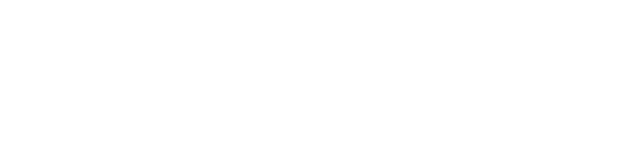
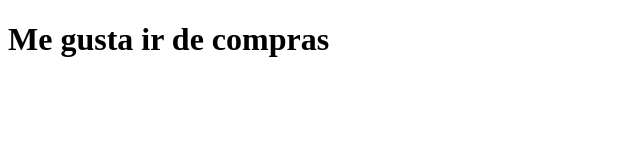
Before and after one commit to JuanFernando13/prueba-git, a plain HTML site: page index.html in a window 1280 px wide. Shown: the whole page, without its empty margins (0-640 px from the left). Drawn offline with Linux system fonts and the light colour scheme.

Commit message:
init News

```diff
--- a/index.html
+++ b/index.html
@@ -7,6 +7,6 @@
   <title>Home</title>
 </head>
 <body>
-
+  <h1>Me gusta ir de compras</h1>
 </body>
 </html>
```
